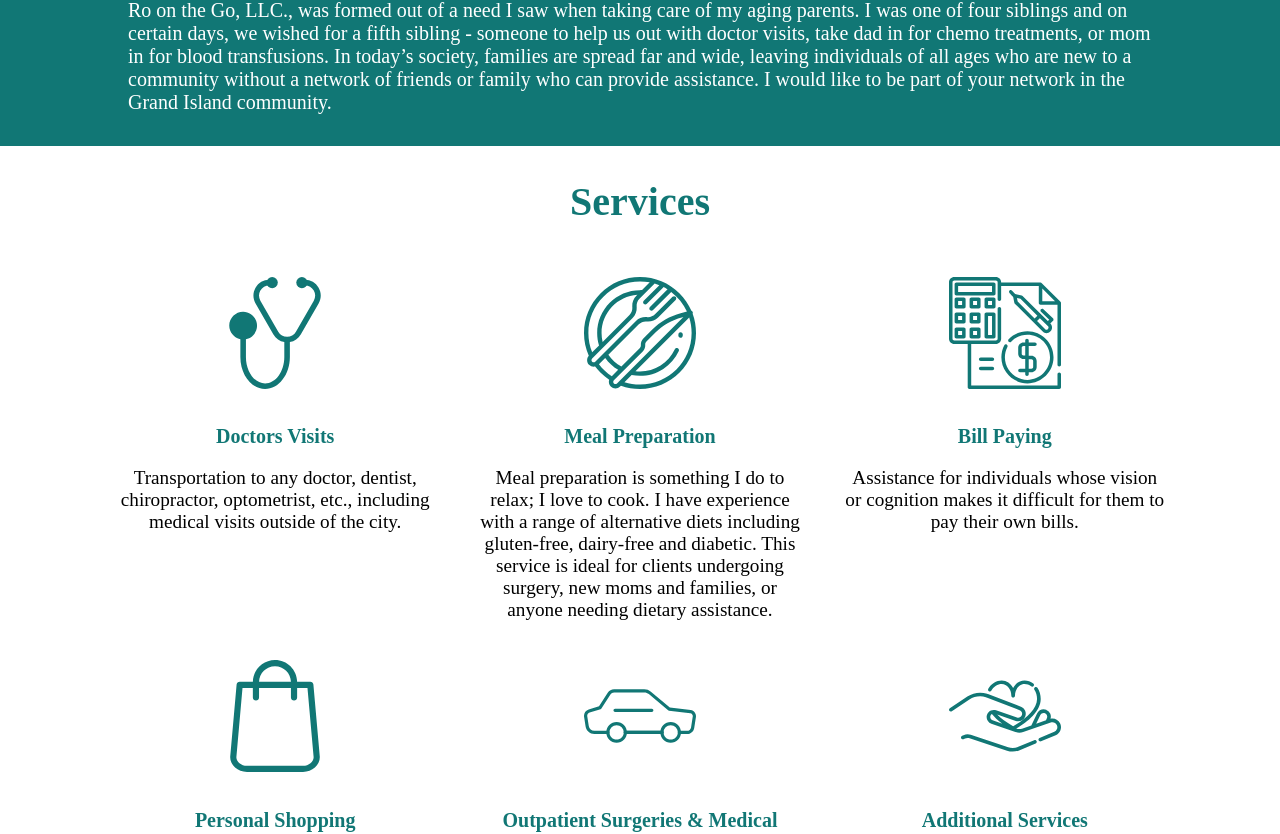
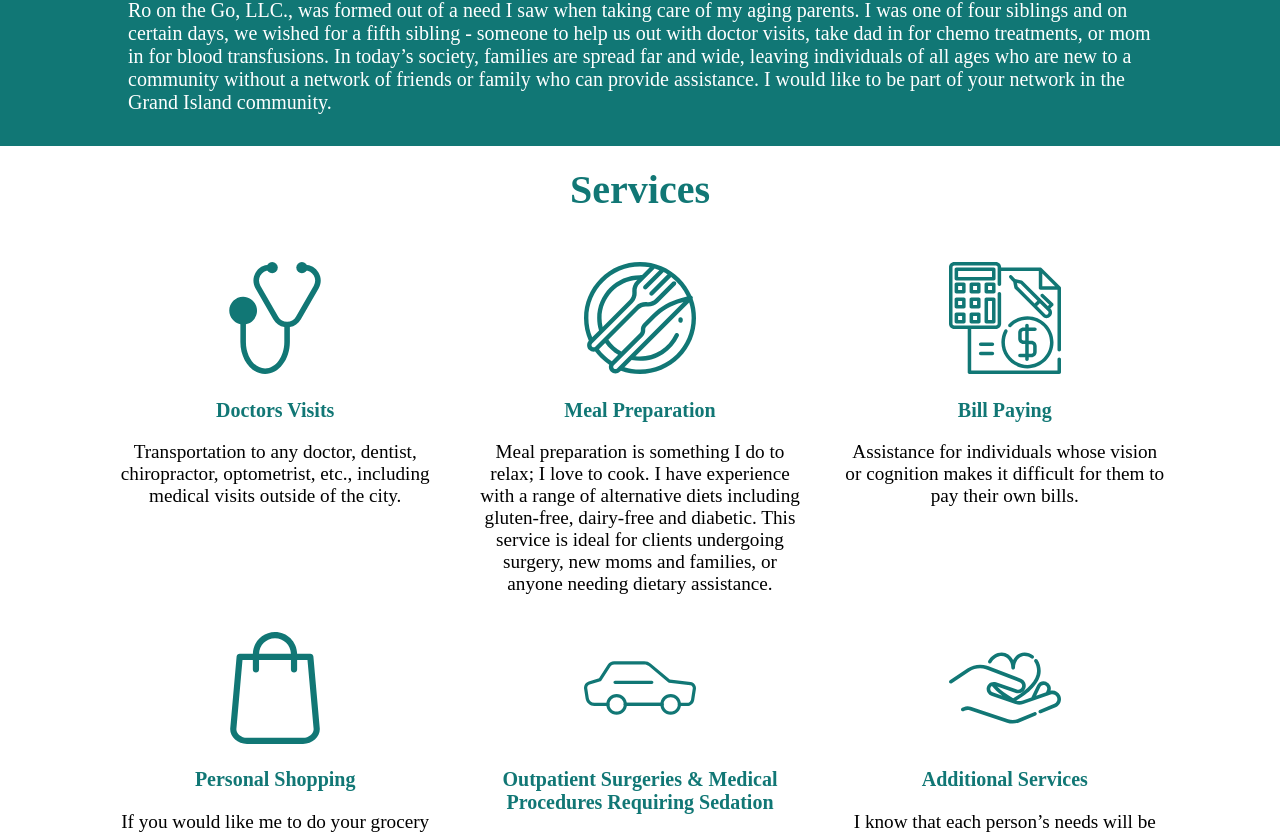
Before and after one commit to alexasparks/ro-onthego.com, a React (Create React App) app: page / in a window 1280 px wide. Shown: the part 266-1100 px from the top of the page. Built offline with nearby package versions, Linux system fonts and the light colour scheme; a web font is replaced by a local one.

Commit message:
added responsive flex for all components css

```diff
--- a/src/css/about.css
+++ b/src/css/about.css
@@ -2,7 +2,9 @@
   .about-page {
     background-color: #117775;
     display: flex;
+    display: -ms-flexbox;
     flex-direction: column;
+    -ms-flex-direction: column;
     flex-flow: row wrap;
   }
 
--- a/src/css/businessOverview.css
+++ b/src/css/businessOverview.css
@@ -64,7 +64,7 @@
   .bus-overview p {
     font-size: 100%;
     width: 80%;
-    margin: 2.5% auto 2.5% auto;
+    margin: 2.5% auto 4% auto;
     text-align: left;
   }
 }
--- a/src/css/services.css
+++ b/src/css/services.css
@@ -1,7 +1,9 @@
 @media screen and (min-width: 1224px){
   .services-page {
     display: flex;
+    display: -ms-flexbox;
     flex-direction: column;
+    -ms-flex-direction: column;
     width: 100vw;
     /* height: 100vh; */
     background-color: white;
@@ -9,14 +11,16 @@
 
   .heading {
     width: 100vw;
-    margin: 2.5% auto auto auto;
+    margin: 1.5% auto auto auto;
     font-size: 250%;
     color: #117775;
   }
 
   .services-text-icons-container {
     display: flex;
+    display: -ms-flexbox;
     flex-direction: column;
+    -ms-flex-direction: column;
     flex-flow: row wrap;
     width: 95vw;
     justify-content: center;
@@ -25,19 +29,23 @@
 
   .column-item {
     display: flex;
+    display: -ms-flexbox;
     flex-direction: column;
+    -ms-flex-direction: column;
     width: 30%;
   }
 
   .column-item, .services-text-icons-container {
     display: flex;
+    display: -ms-flexbox;
     flex-direction: column;
+    -ms-flex-direction: column;
     flex-flow: row wrap;
   }
 
   .services-icon {
     width: 7em;
-    margin: 1% auto 1% auto;
+    margin: .5% auto 1% auto;
   }
 
   .text {
@@ -56,6 +64,7 @@
     text-align: center;
     color: #117775;
     font-size: 1.25em;
+    margin: 1.5%;
   }
 
   #disclaimer {
@@ -63,7 +72,7 @@
     text-align: center;
     color: rgb(130, 130, 130);
     font-size: .5em;
-    margin-top: 10%;
+    margin-top: 2.5%;
   }
 }
 
```
